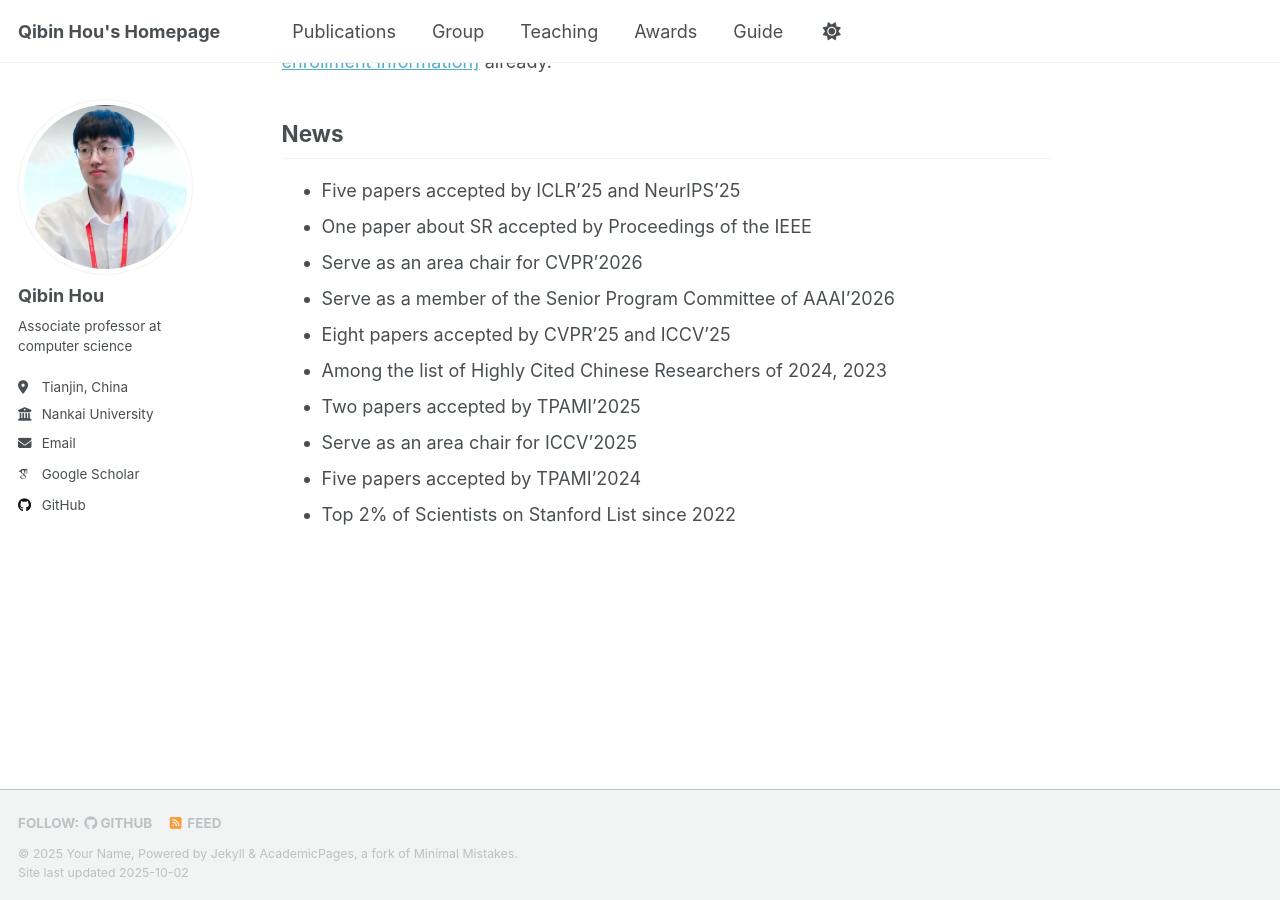
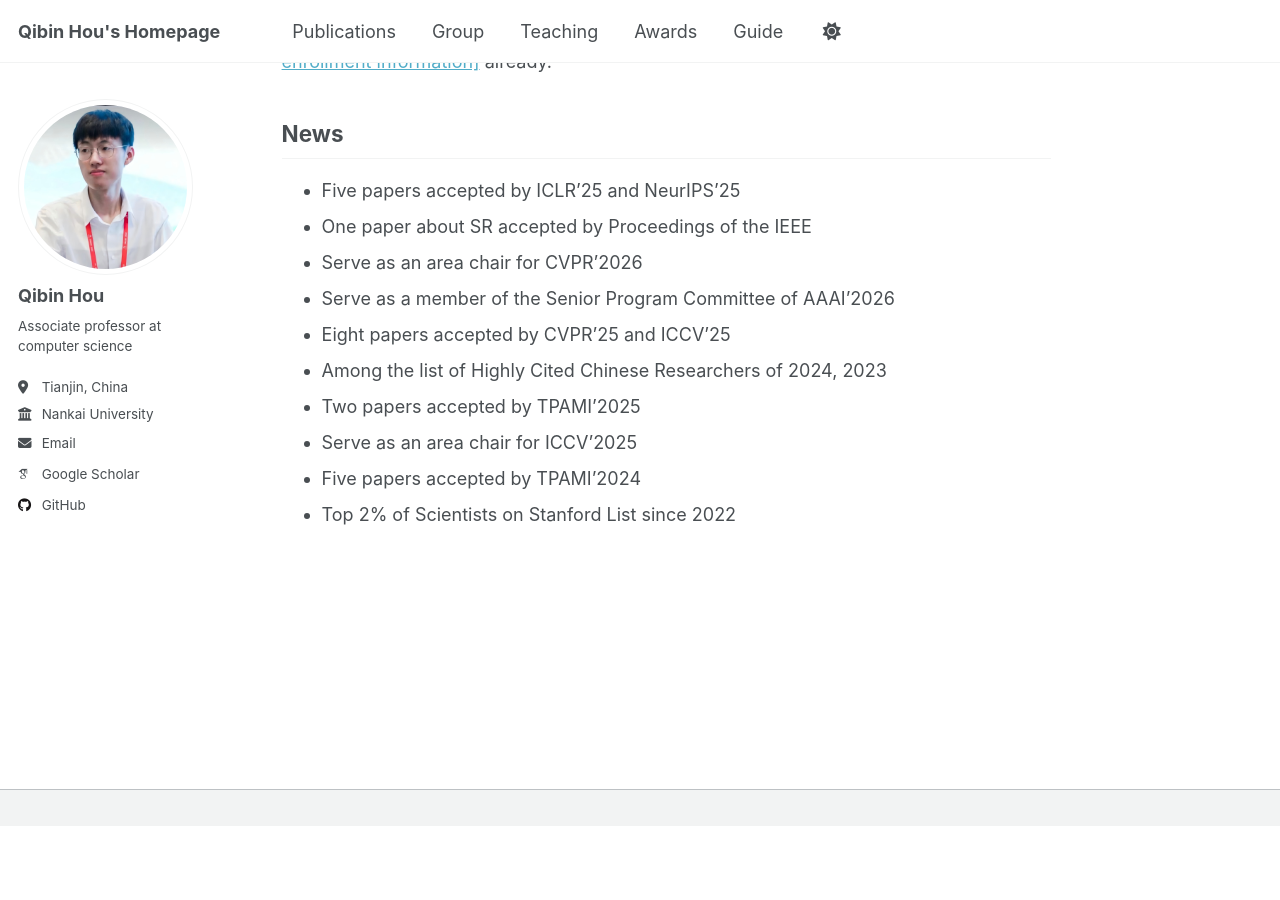
Before and after one commit to houqb/houqb.github.io, a Jekyll site: the page built from _pages/about.md, in a window 1280 px wide and 900 px high, scrolled down 736 px. Built offline with Jekyll 4.4.1, drawn with Linux system fonts in a browser that asks for light colours; some web fonts are replaced; after the commit the page ends 1562 px from its top, so only the background shows below that.

Commit message:
Update footer.html

```diff
--- a/_includes/footer.html
+++ b/_includes/footer.html
@@ -1,25 +1 @@
 {% include base_path %}
-
-{% if site.author.github or site.author.bitbucket or site.atom_feed.hide != true %}
-<div class="page__footer-follow">
-  <ul class="social-icons">
-    {% if site.data.ui-text[site.locale].follow_label %}
-      <li><strong>{{ site.data.ui-text[site.locale].follow_label }}</strong></li>
-    {% endif %}
-    {% if site.author.github %}
-      <li><a href="http://github.com/{{ site.author.github }}"><i class="fab fa-github" aria-hidden="true"></i> GitHub</a></li>
-    {% endif %}
-    {% if site.author.bitbucket %}
-      <li><a href="http://bitbucket.org/{{ site.author.bitbucket }}"><i class="fab fa-bitbucket" aria-hidden="true"></i> Bitbucket</a></li>
-    {% endif %}
-    {% if site.atom_feed.hide != true %}
-    <li><a href="{% if site.atom_feed.path %}{{ site.atom_feed.path }}{% else %}{{ base_path }}/feed.xml{% endif %}"><i class="fa fa-fw fa-rss-square" aria-hidden="true"></i> {{ site.data.ui-text[site.locale].feed_label | default: "Feed" }}</a></li>
-    {% endif %}
-  </ul>
-</div>
-{% endif %}
-
-<div class="page__footer-copyright">
-  &copy; {{ site.time | date: '%Y' }} {{ site.name | default: site.title }}, {{ site.data.ui-text[site.locale].powered_by | default: "Powered by" }} <a href="http://jekyllrb.com" rel="nofollow">Jekyll</a> &amp; <a href="https://github.com/academicpages/academicpages.github.io">AcademicPages</a>, a fork of <a href="https://mademistakes.com/work/minimal-mistakes-jekyll-theme/" rel="nofollow">Minimal Mistakes</a>.<br />
-  Site last updated {{ "now" | date: '%Y-%m-%d' }}
-</div>
```
